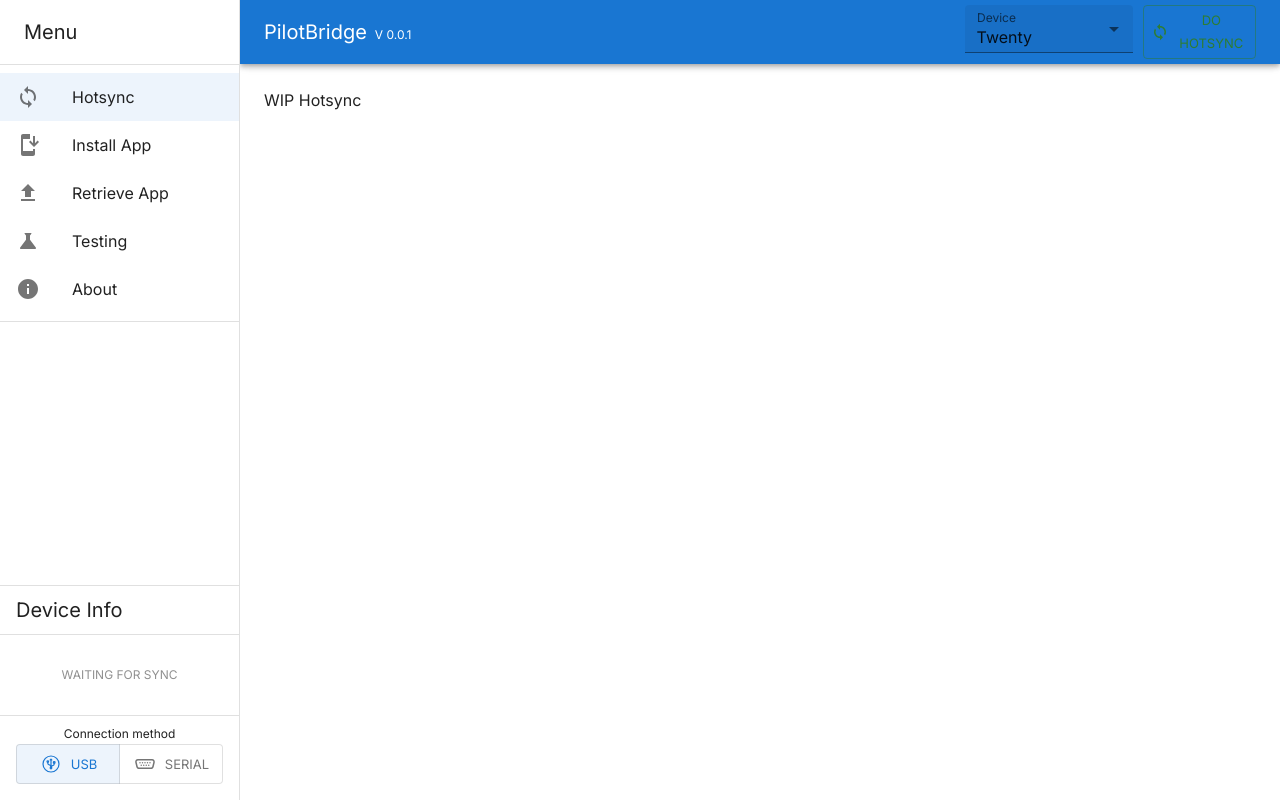
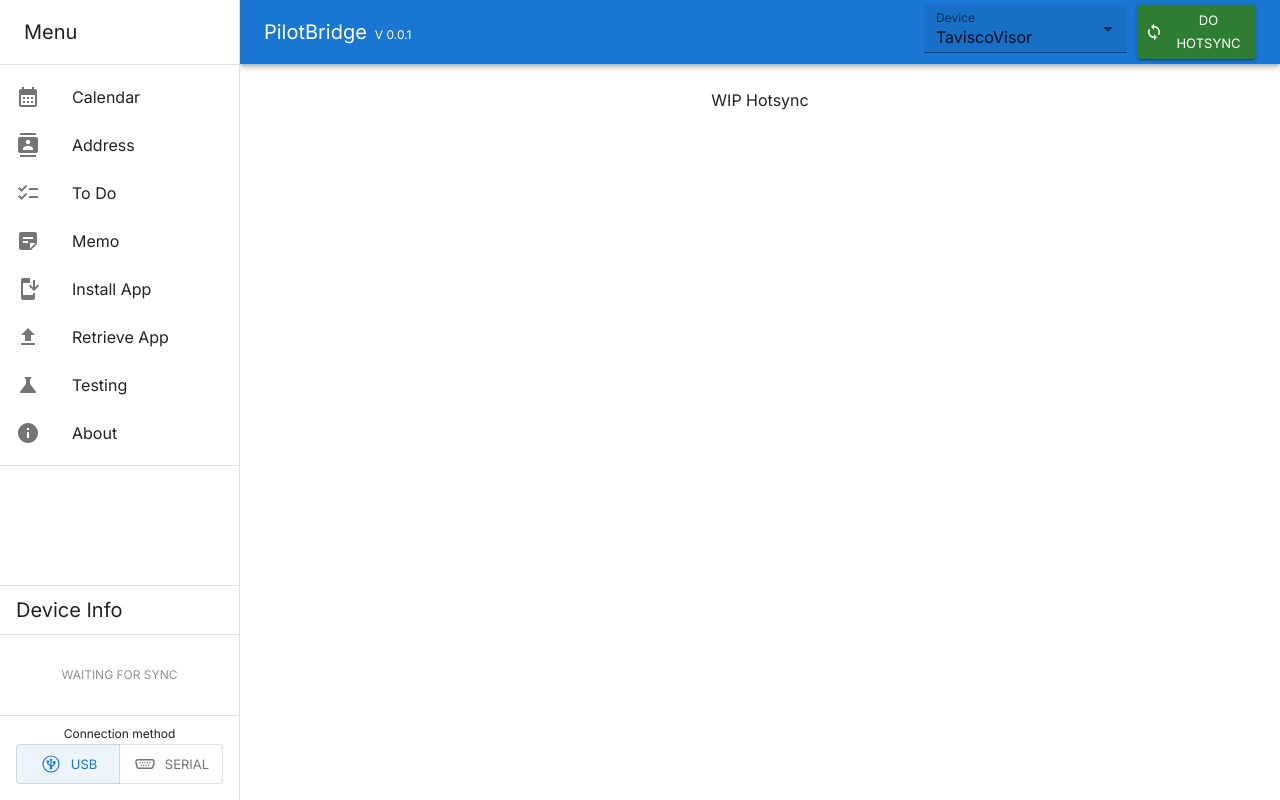
Before and after one commit to Tavisco/PilotBridge, a React (Vite) app: page / in a window 1280 px wide. Built offline with nearby package versions, Linux system fonts and the light colour scheme; what palm-sync would draw is missing.

Commit message:
Add tabs for every planned feature

```diff
--- a/src/app.tsx
+++ b/src/app.tsx
@@ -16,6 +16,7 @@
   SvgIcon,
   ToggleButton,
   ToggleButtonGroup,
+  Container,
 } from "@mui/material";
 import React from "react";
 import MenuIcon from "@mui/icons-material/Menu";
@@ -31,6 +32,10 @@
 import { TestPanel } from "./panels/test-panel";
 import { DeviceInfoPanel } from "./device-info-panel";
 import { DoHotsyncBar } from "./do-hotsync-bar";
+import CalendarMonthIcon from "@mui/icons-material/CalendarMonth";
+import ContactsIcon from "@mui/icons-material/Contacts";
+import ChecklistIcon from "@mui/icons-material/Checklist";
+import StickyNote2Icon from "@mui/icons-material/StickyNote2";
 
 function UnsupportedApisBanner() {
   return (
@@ -133,15 +138,48 @@
         </Toolbar>
         <Divider />
         <List>
-          <ListItem key="hotsync" disablePadding>
+          <ListItem key="calendar" disablePadding>
             <ListItemButton
-              selected={currentComponent === "hotsync"}
-              onClick={() => handleListItemClick("hotsync")}
+              selected={currentComponent === "calendar"}
+              onClick={() => handleListItemClick("calendar")}
             >
               <ListItemIcon>
-                <SyncIcon />
+                <CalendarMonthIcon />
               </ListItemIcon>
-              <ListItemText primary="Hotsync" />
+              <ListItemText primary="Calendar" />
+            </ListItemButton>
+          </ListItem>
+          <ListItem key="address" disablePadding>
+            <ListItemButton
+              selected={currentComponent === "address"}
+              onClick={() => handleListItemClick("address")}
+            >
+              <ListItemIcon>
+                <ContactsIcon />
+              </ListItemIcon>
+              <ListItemText primary="Address" />
+            </ListItemButton>
+          </ListItem>
+          <ListItem key="todo" disablePadding>
+            <ListItemButton
+              selected={currentComponent === "todo"}
+              onClick={() => handleListItemClick("todo")}
+            >
+              <ListItemIcon>
+                <ChecklistIcon />
+              </ListItemIcon>
+              <ListItemText primary="To Do" />
+            </ListItemButton>
+          </ListItem>
+          <ListItem key="memo" disablePadding>
+            <ListItemButton
+              selected={currentComponent === "memo"}
+              onClick={() => handleListItemClick("memo")}
+            >
+              <ListItemIcon>
+                <StickyNote2Icon />
+              </ListItemIcon>
+              <ListItemText primary="Memo" />
             </ListItemButton>
           </ListItem>
           <ListItem key="simple-install" disablePadding>
@@ -249,7 +287,7 @@
               </Typography>
             </Typography>
           </Box>
-          <DoHotsyncBar/>
+          <DoHotsyncBar />
         </Toolbar>
       </AppBar>
       <Box
@@ -297,7 +335,27 @@
       >
         <Toolbar />
 
-        {renderComponent()}
+        <Container
+      maxWidth="md" // Adjust maxWidth according to your needs (e.g., xs, sm, md, lg, xl)
+      sx={{
+        paddingX: { xs: 2, sm: 4, md: 8 }, // Adjust padding for different screen sizes
+        display: 'flex',
+        justifyContent: 'center',
+        alignItems: 'center',
+      }}
+    >
+      {/* <Box
+        sx={{
+          width: '100%',
+          maxWidth: '500px', // Set a maxWidth for your component
+          padding: '20px', // Add padding inside the Box if needed
+        }}
+      > */}
+{renderComponent()}
+      {/* </Box> */}
+    </Container>
+
+
       </Box>
     </Box>
   );
--- /dev/null
+++ b/src/database-storage/web-db-stg-impl.ts
@@ -0,0 +1,36 @@
+import { RawPdbDatabase, RawPrcDatabase } from "palm-pdb";
+import { DatabaseStorageInterface, DlpReadUserInfoRespType } from "palm-sync";
+
+
+export class WebDatabaseStorageImplementation
+  implements DatabaseStorageInterface
+{
+  getComputerId(): number {
+    throw new Error("Method not implemented.");
+  }
+  createUsernameInStorage(requestedUserName: string): Promise<void> {
+    throw new Error("Method not implemented.");
+  }
+  isUsernameKnownInStorage(requestedUserName: string): Promise<boolean> {
+    throw new Error("Method not implemented!!!");
+  }
+  writeDatabaseToStorage(userInfo: DlpReadUserInfoRespType, db: RawPdbDatabase | RawPrcDatabase): Promise<void> {
+    throw new Error("Method not implemented.");
+  }
+  readDatabaseFromStorage(userInfo: DlpReadUserInfoRespType, dbName: string): Promise<RawPdbDatabase | RawPrcDatabase> {
+    throw new Error("Method not implemented.");
+  }
+  databaseExistsInStorage(userInfo: DlpReadUserInfoRespType, dbName: string): Promise<boolean> {
+    throw new Error("Method not implemented.");
+  }
+  getAllDatabasesFromStorage(userInfo: DlpReadUserInfoRespType): Promise<Array<RawPdbDatabase | RawPrcDatabase>> {
+    throw new Error("Method not implemented.");
+  }
+  getDatabasesFromInstallList(userInfo: DlpReadUserInfoRespType): Promise<{ databases: Array<RawPdbDatabase | RawPrcDatabase>; filenames: string[]; }> {
+    throw new Error("Method not implemented.");
+  }
+  removeDatabaseFromInstallList(userInfo: DlpReadUserInfoRespType, db: RawPdbDatabase | RawPrcDatabase, filename: string): Promise<void> {
+    throw new Error("Method not implemented.");
+  }
+
+}
--- a/src/do-hotsync-bar.tsx
+++ b/src/do-hotsync-bar.tsx
@@ -2,16 +2,23 @@
 import { observer } from "mobx-react";
 import SyncIcon from "@mui/icons-material/Sync";
 import { runSync } from "./run-sync";
-import { DlpConnection, syncDevice } from "palm-sync";
+import { DlpConnection, syncDevice, UpdateClockConduit, UpdateSyncInfoConduit } from "palm-sync";
+import { WebDatabaseStorageImplementation } from "./database-storage/web-db-stg-impl";
 
 export const DoHotsyncBar = observer(function DoHotsyncBar()
 {
     const handleDoSyncClick = async () => {
         return await runSync(async (dlpConnection: DlpConnection) => {
             try {
-                const path = "Palms" as string;
                 const user = "TaviscoVisor" as string;
-                return await syncDevice(dlpConnection, path, user);
+                let dbStg = new WebDatabaseStorageImplementation();
+
+                let conduits = [
+                  new UpdateClockConduit(),
+                  new UpdateSyncInfoConduit(),
+                ];
+
+                return await syncDevice(dlpConnection, user, dbStg, conduits);
             } catch (error) {
                 console.error(error);
             }
@@ -36,14 +43,17 @@
             label="Device"
             // onChange={handleChange}
           >
-            <MenuItem value={20}>Twenty</MenuItem>
-            <MenuItem value={30}>Thirty</MenuItem>
+          <MenuItem value="">
+            <em>Add new</em>
+          </MenuItem>
+            <MenuItem value={20}>TaviscoVisor</MenuItem>
+            <MenuItem value={30}>TaviscoTX</MenuItem>
           </Select>
         </FormControl>
         <Button
           color="success"
           size="small"
-          variant="outlined"
+          variant="contained"
           startIcon={<SyncIcon />}
           sx={{ marginLeft: "10px", width: "14em" }}
           onClick={handleDoSyncClick}
--- a/src/panels/install-app-panel.tsx
+++ b/src/panels/install-app-panel.tsx
@@ -289,7 +289,7 @@
     <Card sx={{ width: "100%"}}>
       <CardContent>
         <Typography variant="h6" component="div">
-          Select which files to install
+          Install list
         </Typography>
         <Box mt={2}>
           <Button variant="contained" component="label">
@@ -331,7 +331,7 @@
         </List>
       </CardContent>
       <CardActions>
-        <Button
+        {/* <Button
           variant="contained"
           color="primary"
           onClick={handleGoClick}
@@ -339,7 +339,7 @@
           endIcon={<BoltIcon />}
         >
           Install
-        </Button>
+        </Button> */}
       </CardActions>
     </Card>
   );
```
Also changed, not shown: src/action-panel.tsx (+41 -11 lines), 1 other file (tests, documents, lock files or other folders).
